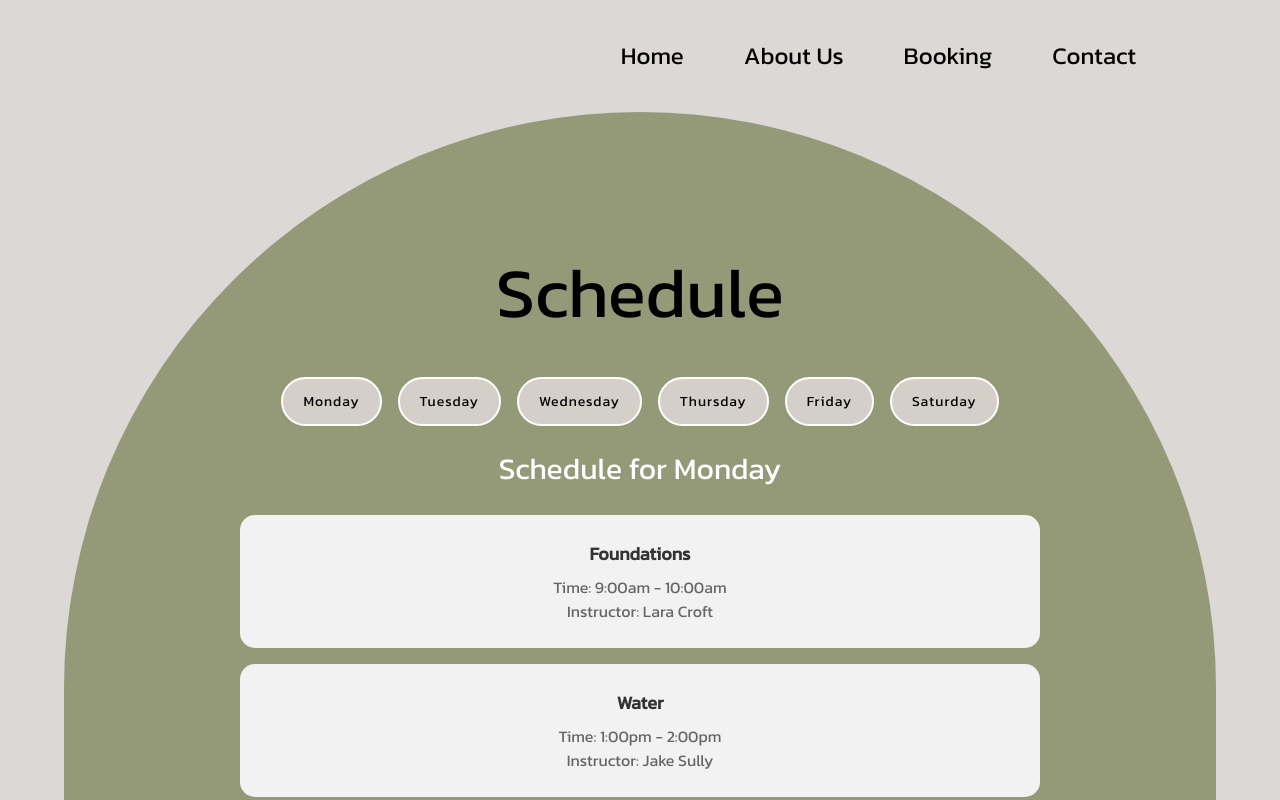
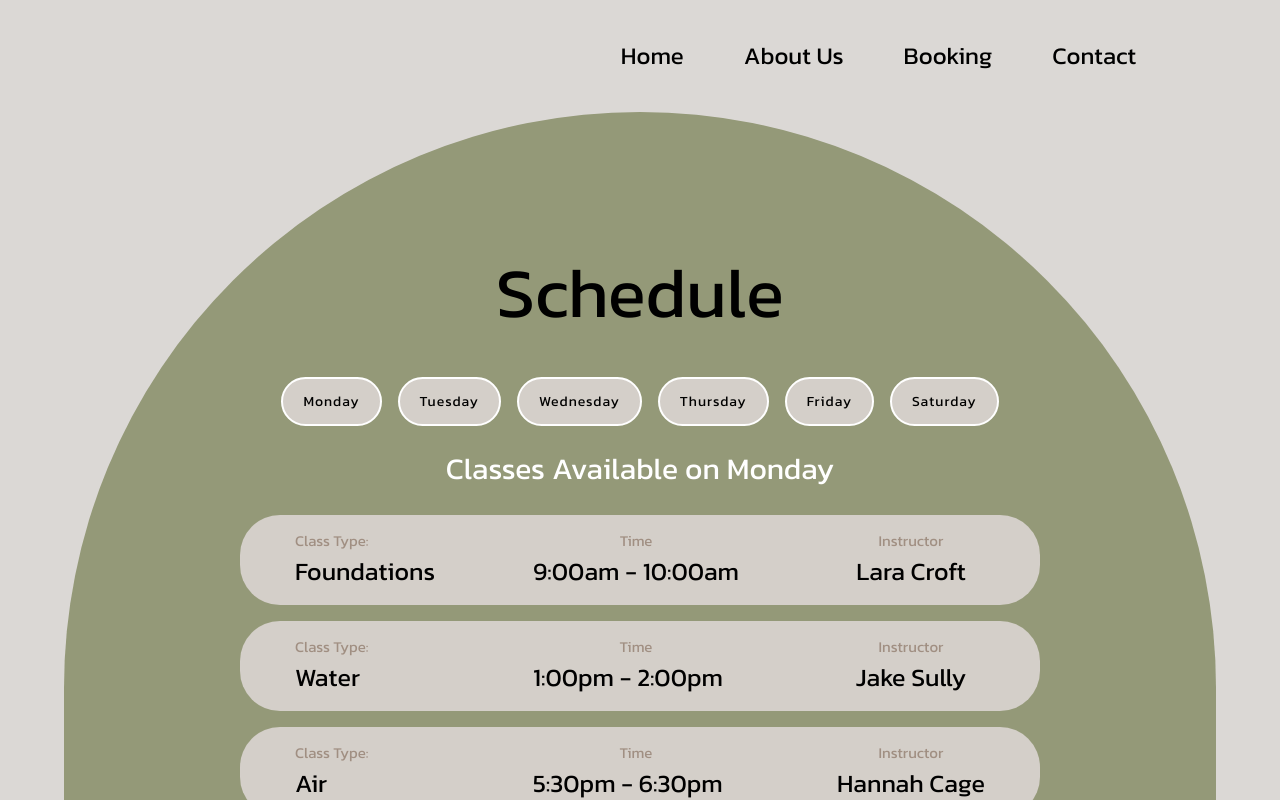
Before and after one commit to Carlie16604/Elevate, a React (Vite) app: page /Booking in a window 1280 px wide. Both pictures are taken after a click on the link "Monday". Shown: the top 800 px of the page. Built offline with nearby package versions, Linux system fonts and the light colour scheme.

Commit message:
saving prog

```diff
--- a/src/data/schedule.js
+++ b/src/data/schedule.js
@@ -41,7 +41,7 @@ export const schedule = [
     classes: [
       {id: 13, type: 'Fire', time: "10:00am - 11:00am", instructor: 'Sam Flynn'},
       {id: 14, type: 'Air', time: "12:00pm - 1:00pm", instructor: 'Harry Potter'},
-      {id: 15, type: 'Water', time: '3:00pm - 4:00pm', instructor: 'Hermione Granger'}
+      {id: 15, type: 'Water', time: '3:00pm - 4:00pm', instructor: 'Dumbledore'}
     ]
   },
   {
--- a/src/index.css
+++ b/src/index.css
@@ -565,16 +565,16 @@ ul:hover a:hover ~ a:before {
 
 /* Calendar */
 .calendar-container {
-  background: #fff;
-  width: 650px;
-  border-radius: 10px;
-  box-shadow: 0 15px 40px rgba(0, 0, 0, 0.12);
+  width: 800px;
+  /* border-radius: 10px; */
+  /* box-shadow: 0 15px 40px rgba(0, 0, 0, 0.12); */
 }
 
 .calendar-container header {
   display: flex;
   align-items: center;
   padding: 25px 30px 10px;
+  border-radius: 40px 40px 0 0;
   justify-content: space-between;
   background: #D4CFC9;
 }
@@ -619,6 +619,7 @@ header .calendar-current-date {
 .calendar-body {
   padding: 20px;
   background: #D4CFC9;
+  border-radius: 0 0 40px 40px;
 }
 
 .calendar-body ul {
@@ -641,6 +642,8 @@ header .calendar-current-date {
 .calendar-body .calendar-weekdays li {
   cursor: default;
   font-weight: 500;
+  background-color: #fff;
+  border-radius: 40px;
 }
 
 .calendar-body .calendar-dates li {
--- a/src/pages/Booking.jsx
+++ b/src/pages/Booking.jsx
@@ -37,18 +37,27 @@ const Booking = () => {
                             {selectedDateInfo.date ? (
                                 <>
                                         <h2 className='text-center text-white text-[30px] mb-6'>
-                                            Schedule for {selectedDateInfo.date.charAt(0).toUpperCase() + selectedDateInfo.date.slice(1)}
+                                            Classes Available on {selectedDateInfo.date.charAt(0).toUpperCase() + selectedDateInfo.date.slice(1)}
                                         </h2>
                                     <div className='mt-5'>
                                         <div className='flex flex-col gap-3'>
                                             {selectedDateInfo.classes.length > 0 ? (
                                                 <ul className='flex flex-col gap-4 items-center'>
                                                     {selectedDateInfo.classes.map((cls) => (
-                                                        <li key={cls.id} className='py-[25px] px-[55px] bg-[#f2f2f2] w-full max-w-[800px] rounded-[15px] text-center'>
-                                                            <p className='text-[18px] font-bold text-[#333] mb-2'>{cls.type}</p>
-                                                            <p className='text-[16px] font-medium text-[#666]'>Time: {cls.time}</p>
-                                                            <p className='text-[16px] font-medium text-[#666]'>Instructor: {cls.instructor}</p>
-                                                        </li>
+                                                        <div key={cls.id} className='flex justify-between py-[15px] px-[55px] bg-[#D4CFC9] w-full max-w-[800px] rounded-[40px]'>
+                                                            <li className=''>
+                                                                <p className='text-[#543019] opacity-[.4] text-[15px] min-w-[140px]'>Class Type:</p>
+                                                                <p className='text-[25px] font-medium'>{cls.type}</p>
+                                                            </li>
+                                                            <li>
+                                                                <p className='text-[#543019] opacity-[.4] text-[15px] text-center min-w-[205.98px]'>Time</p>
+                                                                <p className='text-[25px] font-medium'>{cls.time}</p>
+                                                            </li>
+                                                            <li className='text-center'>
+                                                                <p className='text-[#543019] opacity-[.4] text-[15px] min-w-[148px]'>Instructor</p>
+                                                                <p className='text-[25px] font-medium'>{cls.instructor}</p>
+                                                            </li>
+                                                        </div>
                                                     ))}
                                                 </ul>
                                             ) : (
@@ -61,9 +70,9 @@ const Booking = () => {
                                 <p className='text-center text-white text-[20px] mt-6'>Please select a day to view the schedule.</p>
                             )}
                         </div>
-                        <div className='flex justify-center py-12'>
+                        <div className='flex justify-center py-6'>
                             <Calendar schedule={schedule} />
-                            {/* Come back to Calendar */}
+                            {/* Connect these */}
                         </div>
                     </div>
                 </div>
--- a/src/pages/Home.jsx
+++ b/src/pages/Home.jsx
@@ -33,13 +33,13 @@ const Home = () => {
                                     <h3 className='text-[20px] text-black font-medium uppercase animate-slide-up'>
                                         Award Winning Pilates Instructors
                                     </h3>
-                                    <h3 className='pt-[8.5rem] text-[30px] text-black font-medium animate-slide-up'>
+                                    <h3 className='pt-[8.5rem] pb-3 text-[30px] text-black font-medium animate-slide-up'>
                                         A healthy way to workout
                                     </h3>
-                                    <p className='pt-2 pb-5'>
+                                    <p className='pt-2 pb-10'>
                                         Pilates is a renowned Pilates studio dedicated to helping individuals achieve their fitness goals based in Boulder, CO. We host expertly crafted training along with empowering instructors.
                                     </p>
-                                    <Link to='/Contact' className='text-black border-2 rounded-[400px] border-[#949978] px-9 py-4 inline-block text-[14px] tracking-[1px] cursor-pointer shadow-[inset_0_0_0_0_#949978] transition-[box-shadow] ease-out duration-1000 hover:shadow-[inset_400px_0_0_0_#949978] hover:text-white'>Let's Talk About Your Health!</Link>
+                                    <Link to='/Contact' className='text-black border-2 rounded-[400px] border-[#949978] px-10 py-5 inline-block text-[19px] tracking-[1px] cursor-pointer shadow-[inset_0_0_0_0_#949978] transition-[box-shadow] ease-out duration-1000 hover:shadow-[inset_400px_0_0_0_#949978] hover:text-white'>Let's Talk About Your Health!</Link>
                                 </div>
                             </div>
                     </div>
```
